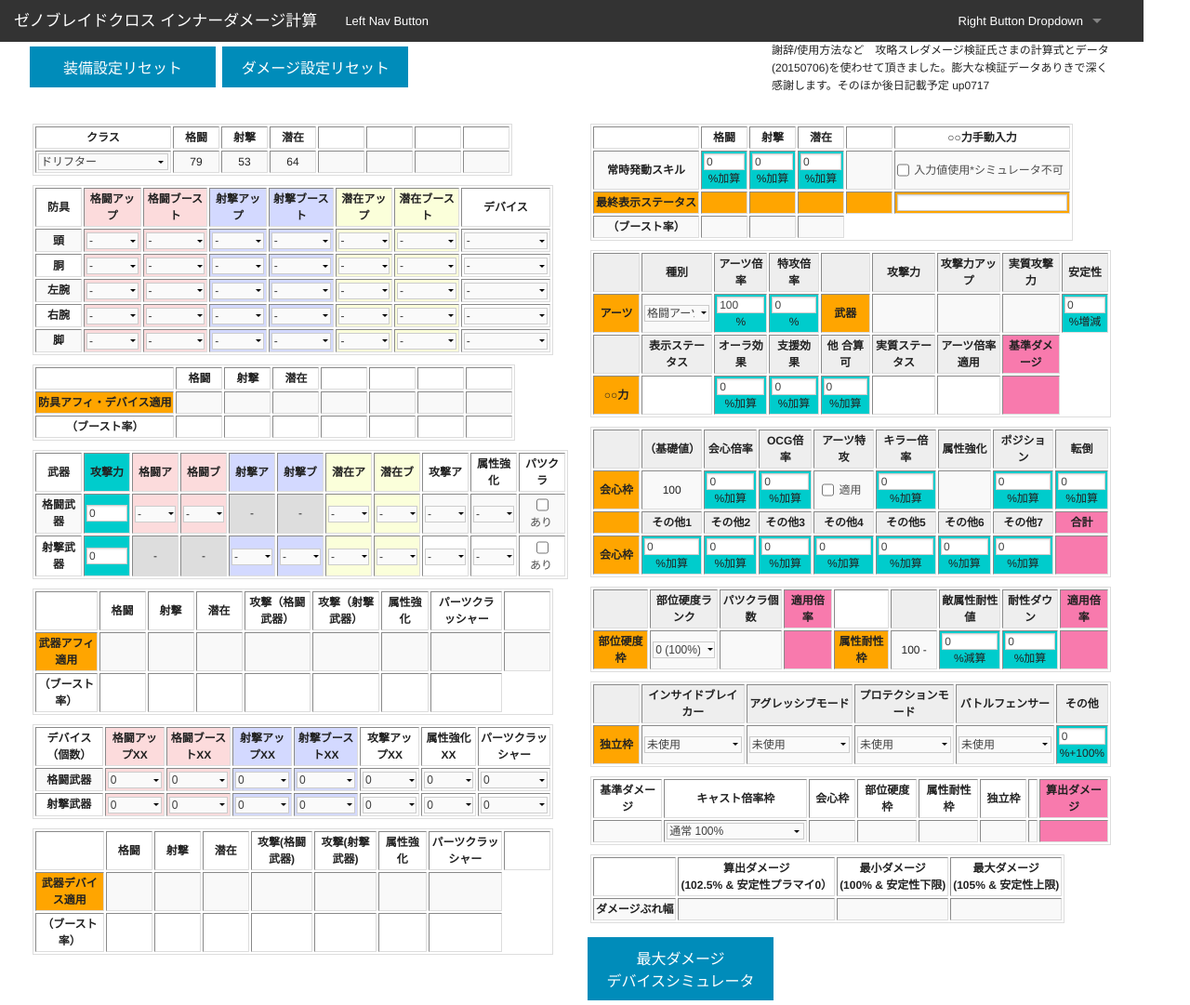
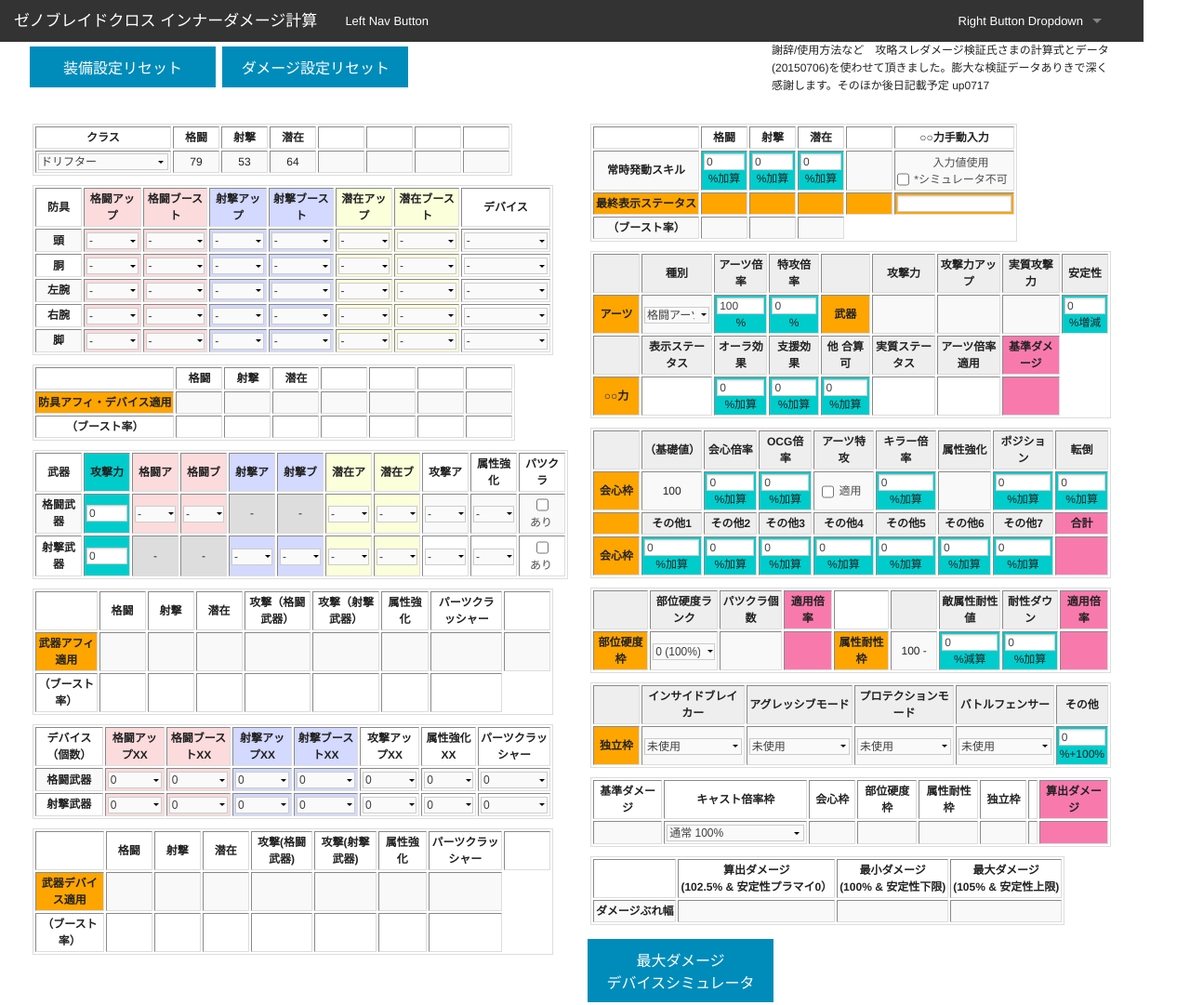
Before and after one commit to jumoji/xenox_innerdamage, a plain HTML site: page index.html in a window 1280 px wide. Shown: the top 1081 px of the page at 93% size. Drawn offline with Linux system fonts and the light colour scheme.

Commit message:
Update index.html

```diff
--- a/index.html
+++ b/index.html
@@ -1053,7 +1053,7 @@
     <td bgcolor="#00CCCC"><input type="text"  size="3" maxlength="3" value="0">%加算</td>
 	<td>&nbsp;</td>
     <td><input type="checkbox" id="manuchk" value="1">
-  <label for="manuchk">入力値使用*シミュレータ不可</label></td>
+  <label for="manuchk">入力値使用<br />*シミュレータ不可</label></td>
   </tr>
   <tr id="skillSt" bgcolor="#FFa500">
     <th bgcolor="#FFa500">最終表示ステータス</th>
```
